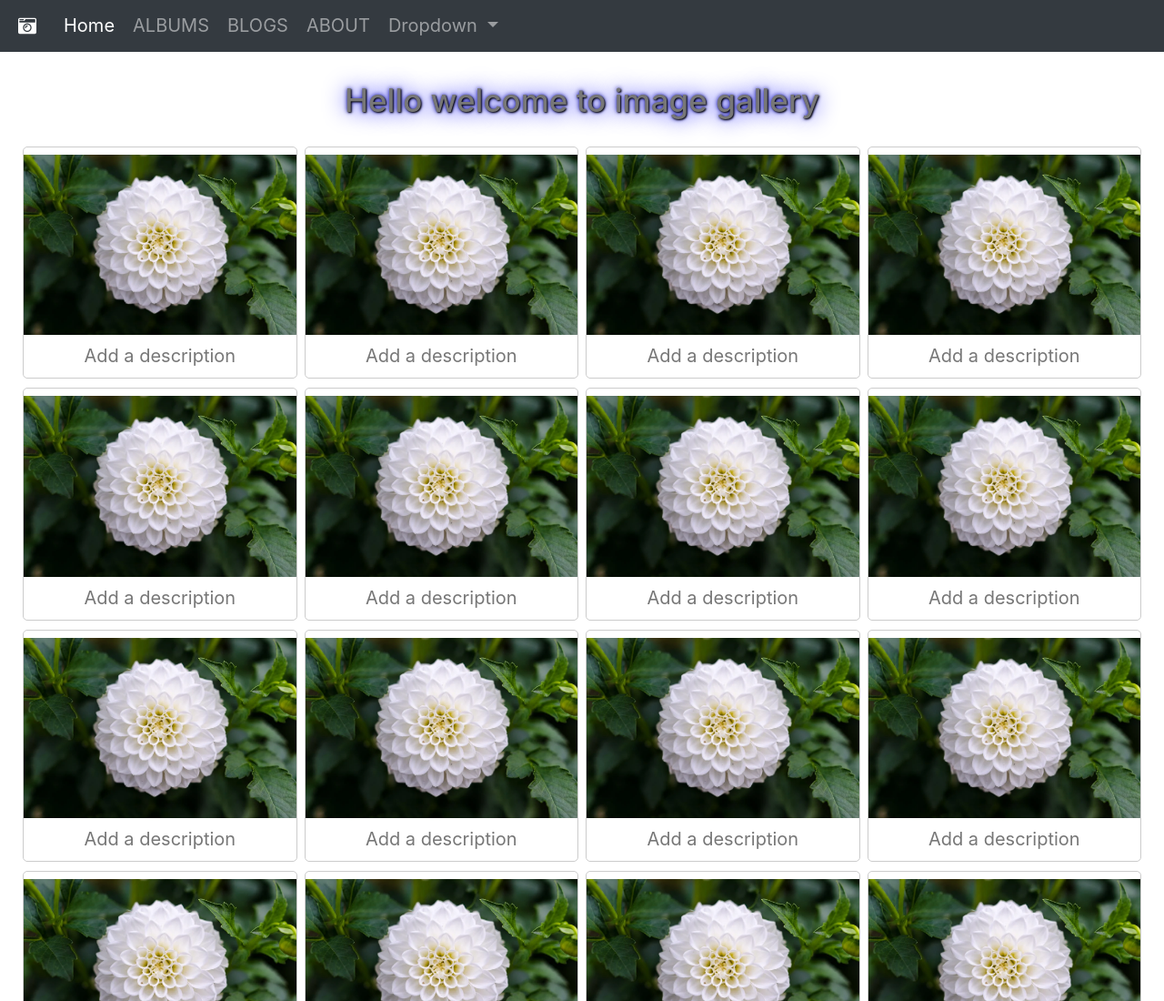
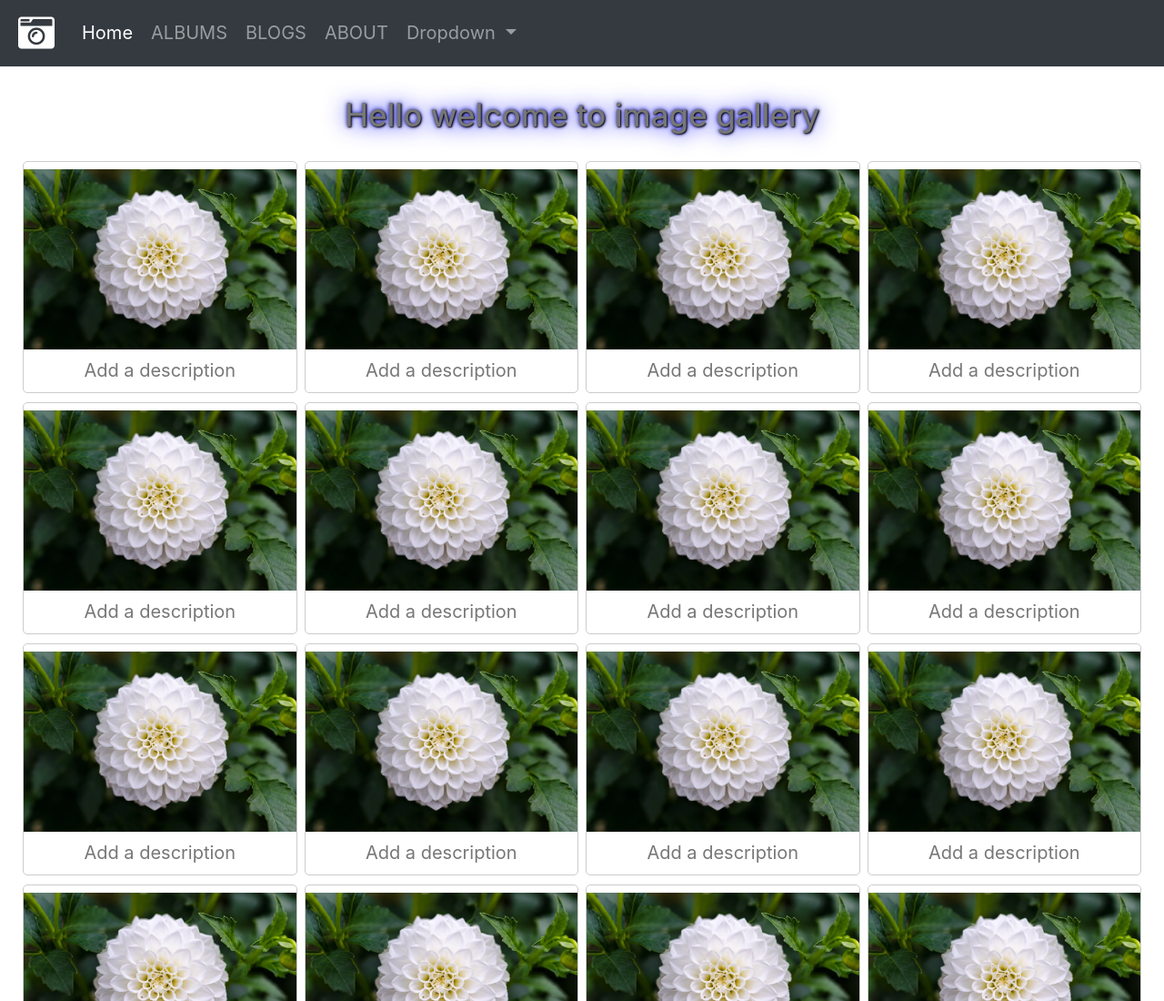
Before and after one commit to YakubuAmidu/ImageGallery, a website: page index.html in a window 1280 px wide. Shown: the top 1100 px of the page at 91% size. Drawn offline with nearby package versions, Linux system fonts and the light colour scheme.

Commit message:
Initial commit

```diff
--- a/src/css/style.css
+++ b/src/css/style.css
@@ -9,6 +9,10 @@ body{
 *{
   font-size: 20px;
   line-height: 17px;
+}
+
+.fa-camera-retro{
+  font-size: 40px;
 }
 
 .image-gallery{
```
